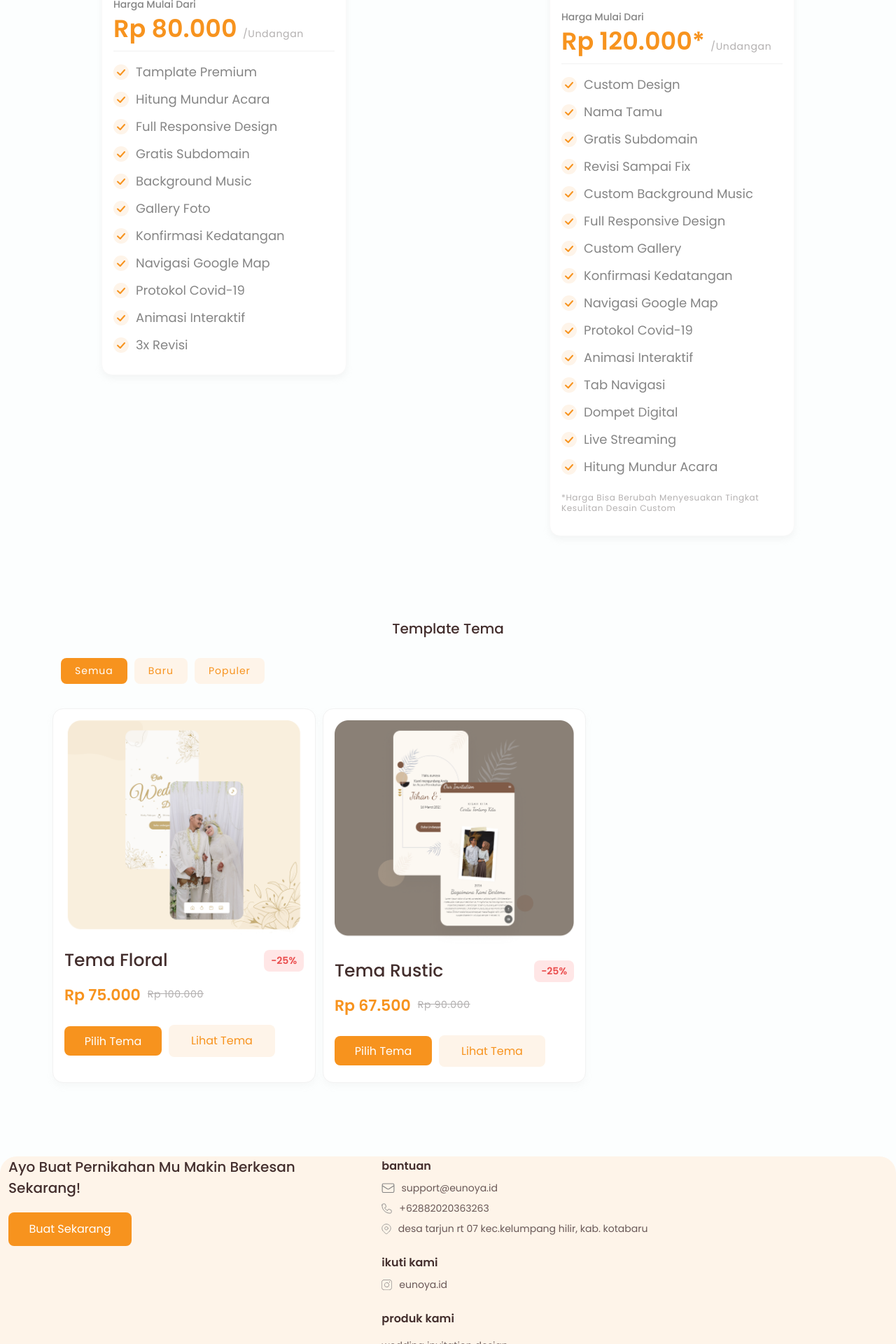
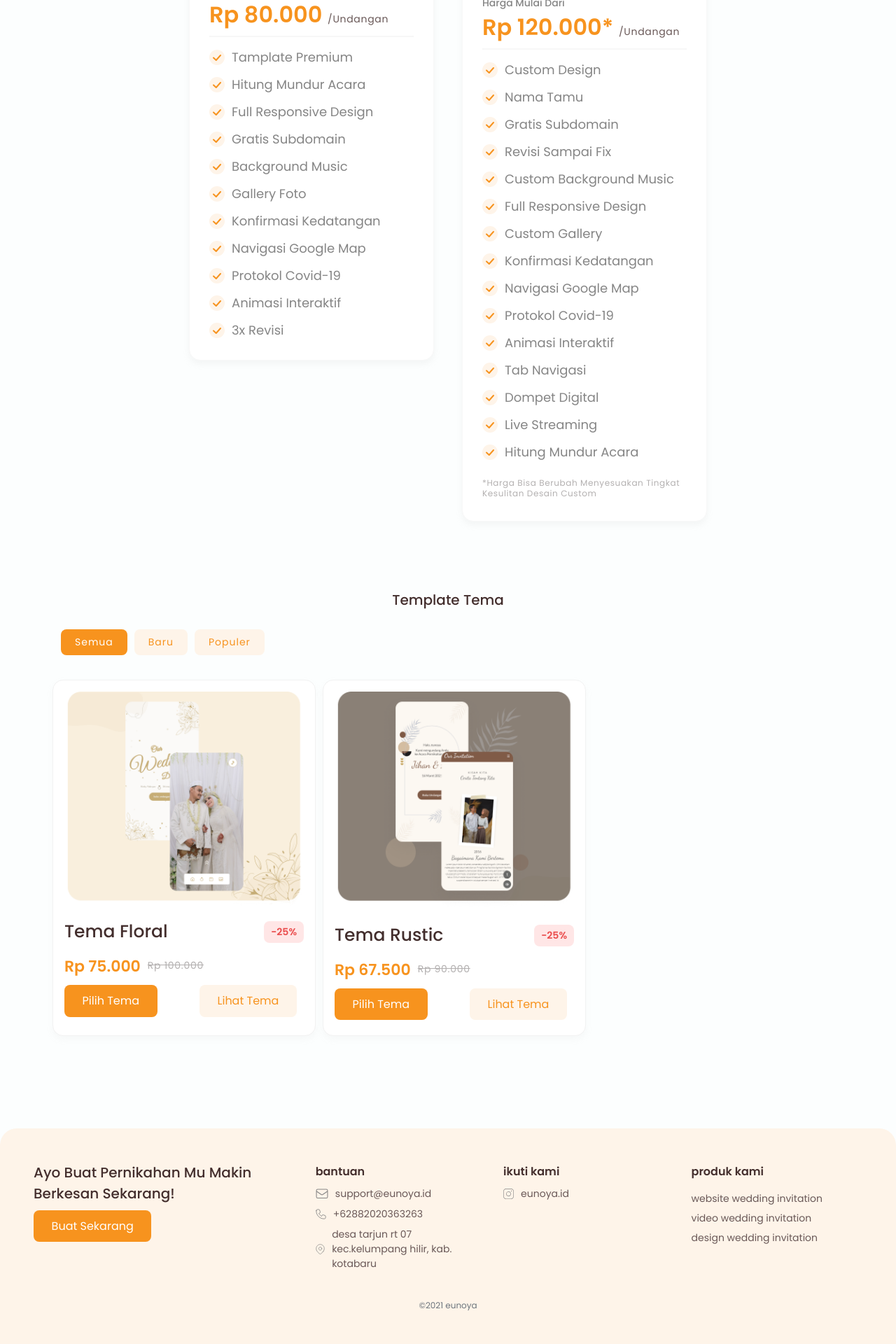
Before and after one commit to garudaputro/belajar-git, a PHP site: page /pages/web-invitation-wedding-themes/index.html in a window 1280 px wide. Shown: the part 1960-3880 px from the top of the page at 70% size. Run offline with PHP 8.4, Linux system fonts and the light colour scheme; some libraries are stand-ins or nearby versions.

Commit message:
fix layout web invitation

```diff
--- a/pages/web-invitation-wedding-themes/css/main.css
+++ b/pages/web-invitation-wedding-themes/css/main.css
@@ -314,9 +314,16 @@
 footer.section-footer {
   margin-top: 100px;
   background-color: var(--bg-card-color);
+  padding: 2em 2em 7em 2em;
   border-radius: 24px 24px 0 0;
   display: relative;
   z-index: 3;
+}
+
+@media (min-width: 768px) {
+  footer.section-footer {
+    padding: 3em;
+  }
 }
 
 footer.section-footer .text-ajakan h1 {
@@ -328,15 +335,12 @@ footer.section-footer .text-ajakan h1 {
   margin-bottom: 1em;
 }
 
-footer.section-footer .text-ajakan .btn-cta-primary {
-  padding: 12px 28px;
+footer.section-footer .text-ajakan .btn-cta-primary a {
+  padding: 0.7em 1.6em;
   background-color: var(--primary-color);
   border-radius: 8px;
   width: 11em;
   text-align: center;
-}
-
-footer.section-footer .text-ajakan .btn-cta-primary a {
   font-size: 16px;
   line-height: 24px;
   text-transform: capitalize;
@@ -353,12 +357,7 @@ footer.section-footer .services {
   }
 }
 
-footer.section-footer .services ul {
-  list-style: none;
-  padding-left: 0px;
-}
-
-footer.section-footer .services ul li h4 {
+footer.section-footer .services .row h4 {
   font-size: 16px;
   line-height: 27px;
   color: var(--header-text-color);
@@ -366,7 +365,7 @@ footer.section-footer .services ul li h4 {
   text-transform: lowercase;
 }
 
-footer.section-footer .services ul li a {
+footer.section-footer .services .row a {
   font-size: 14px;
   line-height: 21px;
   color: var(--title-color);
@@ -375,12 +374,12 @@ footer.section-footer .services ul li a {
   text-transform: lowercase;
 }
 
-footer.section-footer .services ul li img {
+footer.section-footer .services .row img {
   height: 15px;
   margin-right: 10px;
 }
 
-footer.section-footer .produk {
+.produk {
   -webkit-box-orient: vertical;
   -webkit-box-direction: normal;
       -ms-flex-direction: column;
@@ -390,11 +389,11 @@ footer.section-footer .produk {
   display: flex;
 }
 
-footer.section-footer .produk a {
+.produk a {
   margin: 0.5em 0;
 }
 
-footer.section-footer .copyright {
+.copyright {
   font-size: 12px;
 }
 
@@ -609,7 +608,6 @@ section.our-offer .right .offer .why-us .desc p {
 }
 
 section.section-pricelist {
-  padding: 0;
   margin-bottom: 100px;
   margin-top: 100px;
 }
@@ -623,31 +621,34 @@ section.section-pricelist .header-text h1 {
   margin-bottom: 20px;
 }
 
-section.section-pricelist .wrap-card {
+section.section-pricelist .row {
+  -webkit-box-pack: center;
+      -ms-flex-pack: center;
+          justify-content: center;
   display: -webkit-box;
   display: -ms-flexbox;
   display: flex;
-  -ms-flex-wrap: wrap;
-      flex-wrap: wrap;
-  -webkit-box-pack: center;
-      -ms-flex-pack: center;
-          justify-content: center;
 }
 
-section.section-pricelist .wrap-card .card {
+section.section-pricelist .row .card {
   border: 1px solid #f8f8f8;
   -webkit-box-shadow: 0px 5px 10px rgba(209, 209, 209, 0.2);
           box-shadow: 0px 5px 10px rgba(209, 209, 209, 0.2);
   margin: 20px auto;
   width: 350px;
-  border-radius: 15px;
-  position: relative;
+  border-radius: 16px;
   height: -webkit-max-content;
   height: -moz-max-content;
   height: max-content;
 }
 
-section.section-pricelist .wrap-card .card .card-body span.diminati {
+@media (min-width: 992px) {
+  section.section-pricelist .row .card {
+    margin: 0 20px;
+  }
+}
+
+section.section-pricelist .row .card .card-body span.diminati {
   background-color: #f7931e;
   border-radius: 0 0 15px 15px;
   padding: 5px 20px;
@@ -659,7 +660,7 @@ section.section-pricelist .wrap-card .card .card-body span.diminati {
           transform: translate(-50%, -50%);
 }
 
-section.section-pricelist .wrap-card .card .card-body .card-title {
+section.section-pricelist .row .card .card-body .card-title {
   text-transform: uppercase;
   padding-top: 2em;
   font-weight: 700;
@@ -669,11 +670,11 @@ section.section-pricelist .wrap-card .card .card-body .card-title {
   color: #432e2d;
 }
 
-section.section-pricelist .wrap-card .card .card-body .price {
+section.section-pricelist .row .card .card-body .price {
   margin-top: 20px;
 }
 
-section.section-pricelist .wrap-card .card .card-body .price h5 {
+section.section-pricelist .row .card .card-body .price h5 {
   margin-bottom: 0px;
   font-size: 14px;
   line-height: 21px;
@@ -681,36 +682,36 @@ section.section-pricelist .wrap-card .card .card-body .price h5 {
   color: #858585;
 }
 
-section.section-pricelist .wrap-card .card .card-body .price h3 {
+section.section-pricelist .row .card .card-body .price h3 {
   margin-top: 10px;
   font-weight: 600;
-  font-size: 35px;
+  font-size: 32px;
   line-height: 27px;
   text-transform: capitalize;
-  color: #f7931e;
+  color: var(--primary-color);
 }
 
-section.section-pricelist .wrap-card .card .card-body .price h3 span {
+section.section-pricelist .row .card .card-body .price h3 span {
   font-weight: 400;
   font-size: 14px;
   line-height: 15px;
   letter-spacing: 0.05em;
-  color: #b3b0b0;
+  color: var(--title-color);
 }
 
-section.section-pricelist .wrap-card .card .card-body hr {
+section.section-pricelist .row .card .card-body hr {
   border: 1px solid #e2e2e2;
 }
 
-section.section-pricelist .wrap-card .card .card-body .features-list .feature {
+section.section-pricelist .row .card .card-body .features-list .feature {
   margin: 15px 0;
 }
 
-section.section-pricelist .wrap-card .card .card-body .features-list .feature .ic-check {
+section.section-pricelist .row .card .card-body .features-list .feature .ic-check {
   margin-right: 10px;
 }
 
-section.section-pricelist .wrap-card .card .card-body .features-list .feature p {
+section.section-pricelist .row .card .card-body .features-list .feature p {
   -ms-flex-item-align: center;
       -ms-grid-row-align: center;
       align-self: center;
@@ -721,11 +722,11 @@ section.section-pricelist .wrap-card .card .card-body .features-list .feature p
   color: #858585;
 }
 
-section.section-pricelist .wrap-card .card.custom-design .card-title {
+section.section-pricelist .row .card.custom-design .card-title {
   padding-top: 1.5em;
 }
 
-section.section-pricelist .wrap-card .card.custom-design .features-list .note p {
+section.section-pricelist .row .card.custom-design .features-list .note p {
   font-weight: normal;
   font-size: 12px;
   line-height: 15px;
@@ -794,6 +795,7 @@ section.wedding-themes .product .card-product {
   border-radius: 15px;
   width: 350px;
   padding: 1em;
+  margin-bottom: 2em;
 }
 
 @media (min-width: 768px) {
@@ -904,11 +906,10 @@ section.wedding-themes .product .card-product .card-body .harga span {
 }
 
 section.wedding-themes .product .card-product .card-body .btn-card {
+  margin: 1em 0;
   display: -webkit-box;
   display: -ms-flexbox;
   display: flex;
-  margin-top: 2em;
-  margin-bottom: 1em;
   -webkit-box-pack: justify;
       -ms-flex-pack: justify;
           justify-content: space-between;
@@ -916,26 +917,27 @@ section.wedding-themes .product .card-product .card-body .btn-card {
 
 @media (min-width: 768px) {
   section.wedding-themes .product .card-product .card-body .btn-card {
-    -webkit-box-pack: inherit;
-        -ms-flex-pack: inherit;
-            justify-content: inherit;
+    -ms-grid-column-align: unset;
+        justify-self: unset;
   }
 }
 
 section.wedding-themes .product .card-product .card-body .btn-card .btn-pilih-tema a {
-  background-color: #f7931e;
-  padding: 0.6em 1.8em;
+  padding: 0.7em 1.6em;
+  background-color: var(--primary-color);
   border-radius: 8px;
-  color: white;
-  margin-right: 10px;
-  text-decoration: none;
+  width: 11em;
+  text-align: center;
+  font-size: 16px;
+  line-height: 24px;
   text-transform: capitalize;
+  color: var(--white);
 }
 
 section.wedding-themes .product .card-product .card-body .btn-card .btn-lihat-tema a {
   background-color: var(--bg-card-color);
   text-transform: capitalize;
-  padding: 0.7em 2em;
+  padding: 0.7em 1.6em;
   border-radius: 8px;
   color: var(--primary-color);
   margin-right: 10px;
@@ -983,15 +985,12 @@ section.wedding-themes footer.section-footer .text-ajakan h1 {
   color: var(--header-text-color);
 }
 
-section.wedding-themes footer.section-footer .text-ajakan .btn-cta-primary {
-  padding: 12px 28px;
+section.wedding-themes footer.section-footer .text-ajakan .btn-cta-primary a {
+  padding: 0.7em 1.6em;
   background-color: var(--primary-color);
   border-radius: 8px;
   width: 11em;
   text-align: center;
-}
-
-section.wedding-themes footer.section-footer .text-ajakan .btn-cta-primary a {
   font-size: 16px;
   line-height: 24px;
   text-transform: capitalize;
--- a/pages/web-invitation-wedding-themes/css/main.scss
+++ b/pages/web-invitation-wedding-themes/css/main.scss
@@ -180,7 +180,6 @@ section.our-offer {
 
 // pricelist
 section.section-pricelist {
-  padding: 0;
   margin-bottom: 100px;
   margin-top: 100px;
   .header-text {
@@ -193,18 +192,20 @@ section.section-pricelist {
       margin-bottom: 20px;
     }
   }
-  .wrap-card {
+  .row {
+    justify-content: center;
     display: flex;
-    flex-wrap: wrap;
-    justify-content: center;
     .card {
       border: 1px solid #f8f8f8;
       box-shadow: 0px 5px 10px rgba(209, 209, 209, 0.2);
       margin: 20px auto;
       width: 350px;
-      border-radius: 15px;
-      position: relative;
+      border-radius: 16px;
       height: max-content;
+      @include media-breakpoint-up(lg) {
+        margin: 0 20px;
+      }
+
       .card-body {
         span.diminati {
           background-color: #f7931e;
@@ -237,17 +238,17 @@ section.section-pricelist {
           h3 {
             margin-top: 10px;
             font-weight: 600;
-            font-size: 35px;
+            font-size: 32px;
             line-height: 27px;
             text-transform: capitalize;
-            color: #f7931e;
+            color: var(--primary-color);
 
             span {
               font-weight: 400;
               font-size: 14px;
               line-height: 15px;
               letter-spacing: 0.05em;
-              color: #b3b0b0;
+              color: var(--title-color);
             }
           }
         }
--- a/pages/web-invitation-wedding-themes/index.html
+++ b/pages/web-invitation-wedding-themes/index.html
@@ -269,16 +269,209 @@
     <!-- pricelist -->
     <section class="section-pricelist" id="selector-pricelist" data-aos="fade-up" data-aos-duration="1000"
       data-aos-anchor-placement="top-bottom">
-      <div class="header-text" data-aos="fade-up" data-aos-delay="50" data-aos-duration="1000">
-        <h3>Pricelist</h3>
+      <div class="container">
+        <div class="header-text" data-aos="fade-up" data-aos-delay="50" data-aos-duration="1000">
+          <h3>Pricelist</h3>
+        </div>
+        <div class="row">
+          <div class="card col-sm-12 col-md-6">
+            <div class="card-body">
+              <div class="card-title">
+                web wedding invitation
+              </div>
+              <div class="price">
+                <h5>harga mulai dari</h5>
+                <h3>Rp 80.000 <span>/undangan</span></h3>
+              </div>
+              <hr>
+              <div class="features-list">
+                <div class="feature d-flex">
+                  <div class="ic-check">
+                    <img src="assets/ic_check.svg" alt="">
+                  </div>
+                  <p>tamplate premium</p>
+                </div>
+                <div class="feature d-flex">
+                  <div class="ic-check">
+                    <img src="assets/ic_check.svg" alt="">
+                  </div>
+                  <p>hitung mundur acara</p>
+                </div>
 
+                <div class="feature d-flex">
+                  <div class="ic-check">
+                    <img src="assets/ic_check.svg" alt="">
+                  </div>
+                  <p>full responsive design</p>
+                </div>
+                <div class="feature d-flex">
+                  <div class="ic-check">
+                    <img src="assets/ic_check.svg" alt="">
+                  </div>
+                  <p>gratis subdomain</p>
+                </div>
+                <div class="feature d-flex">
+                  <div class="ic-check">
+                    <img src="assets/ic_check.svg" alt="">
+                  </div>
+                  <p>background music</p>
+                </div>
+                <div class="feature d-flex">
+                  <div class="ic-check">
+                    <img src="assets/ic_check.svg" alt="">
+                  </div>
+                  <p>gallery foto</p>
+                </div>
+                <div class="feature d-flex">
+                  <div class="ic-check">
+                    <img src="assets/ic_check.svg" alt="">
+                  </div>
+                  <p>konfirmasi kedatangan</p>
+                </div>
+                <div class="feature d-flex">
+                  <div class="ic-check">
+                    <img src="assets/ic_check.svg" alt="">
+                  </div>
+                  <p>navigasi google map </p>
+                </div>
+                <div class="feature d-flex">
+                  <div class="ic-check">
+                    <img src="assets/ic_check.svg" alt="">
+                  </div>
+                  <p>protokol covid-19 </p>
+                </div>
+                <div class="feature d-flex">
+                  <div class="ic-check">
+                    <img src="assets/ic_check.svg" alt="">
+                  </div>
+                  <p>animasi interaktif</p>
+                </div>
+
+                <div class="feature d-flex">
+                  <div class="ic-check">
+                    <img src="assets/ic_check.svg" alt="">
+                  </div>
+                  <p>3x revisi</p>
+                </div>
+              </div>
+            </div>
+
+          </div>
+          <div class="card custom-design col-sm-12 col-md-6">
+            <div class="card-body">
+              <span class="diminati">paling diminati</span>
+              <div class="card-title">
+                custom web wedding invitation
+              </div>
+              <div class="price">
+                <h5>harga mulai dari</h5>
+                <h3>Rp 120.000* <span>/undangan</span></h3>
+              </div>
+              <hr>
+              <div class="features-list">
+                <div class="feature d-flex">
+                  <div class="ic-check">
+                    <img src="assets/ic_check.svg" alt="">
+                  </div>
+                  <p>custom design</p>
+                </div>
+                <div class="feature d-flex">
+                  <div class="ic-check">
+                    <img src="assets/ic_check.svg" alt="">
+                  </div>
+                  <p>nama tamu</p>
+                </div>
+                <div class="feature d-flex">
+                  <div class="ic-check">
+                    <img src="assets/ic_check.svg" alt="">
+                  </div>
+                  <p>gratis subdomain</p>
+                </div>
+                <div class="feature d-flex">
+                  <div class="ic-check">
+                    <img src="assets/ic_check.svg" alt="">
+                  </div>
+                  <p>revisi sampai fix</p>
+                </div>
+                <div class="feature d-flex">
+                  <div class="ic-check">
+                    <img src="assets/ic_check.svg" alt="">
+                  </div>
+                  <p>Custom background music</p>
+                </div>
+                <div class="feature d-flex">
+                  <div class="ic-check">
+                    <img src="assets/ic_check.svg" alt="">
+                  </div>
+                  <p>full responsive design</p>
+                </div>
+                <div class="feature d-flex">
+                  <div class="ic-check">
+                    <img src="assets/ic_check.svg" alt="">
+                  </div>
+                  <p>custom gallery</p>
+                </div>
+                <div class="feature d-flex">
+                  <div class="ic-check">
+                    <img src="assets/ic_check.svg" alt="">
+                  </div>
+                  <p>konfirmasi kedatangan</p>
+                </div>
+                <div class="feature d-flex">
+                  <div class="ic-check">
+                    <img src="assets/ic_check.svg" alt="">
+                  </div>
+                  <p>navigasi google map </p>
+                </div>
+                <div class="feature d-flex">
+                  <div class="ic-check">
+                    <img src="assets/ic_check.svg" alt="">
+                  </div>
+                  <p>protokol covid-19 </p>
+                </div>
+                <div class="feature d-flex">
+                  <div class="ic-check">
+                    <img src="assets/ic_check.svg" alt="">
+                  </div>
+                  <p>animasi interaktif</p>
+                </div>
+                <div class="feature d-flex">
+                  <div class="ic-check">
+                    <img src="assets/ic_check.svg" alt="">
+                  </div>
+                  <p>tab navigasi</p>
+                </div>
+
+                <div class="feature d-flex">
+                  <div class="ic-check">
+                    <img src="assets/ic_check.svg" alt="">
+                  </div>
+                  <p>dompet digital</p>
+                </div>
+                <div class="feature d-flex">
+                  <div class="ic-check">
+                    <img src="assets/ic_check.svg" alt="">
+                  </div>
+                  <p>live streaming</p>
+                </div>
+                <div class="feature d-flex">
+                  <div class="ic-check">
+                    <img src="assets/ic_check.svg" alt="">
+                  </div>
+                  <p>hitung mundur acara</p>
+                </div>
+                <div class="note">
+                  <p>*harga bisa berubah menyesuakan tingkat kesulitan desain custom</p>
+                </div>
+              </div>
+            </div>
+          </div>
+        </div>
       </div>
 
-      <div class="wrap-card">
-
+      <!-- <div class="wrap-card">
         <div class="card" data-aos="fade-up" data-aos-delay="100" data-aos-duration="1000">
           <div class="card-body">
-
             <div class="card-title">
               web wedding invitation
             </div>
@@ -349,15 +542,12 @@
                 </div>
                 <p>animasi interaktif</p>
               </div>
-
               <div class="feature d-flex">
                 <div class="ic-check">
                   <img src="assets/ic_check.svg" alt="">
                 </div>
                 <p>3x revisi</p>
               </div>
-
-
             </div>
           </div>
         </div>
@@ -474,7 +664,7 @@
           </div>
         </div>
 
-      </div>
+      </div> -->
     </section>
 
     <!-- wedding themes -->
@@ -488,7 +678,6 @@
           <li class="list " data-filter="baru" data-aos="fade-up" data-aos-duration="1200">baru</li>
           <li class="list " data-filter="populer" data-aos="fade-up" data-aos-duration="1000">populer</li>
         </ul>
-
         <div class="product">
           <div class="row justify-content-around">
             <div class="card-product item-box populer baru  col-6 col-md-6 col-lg-4" data-aos="fade-up" delay="200"
@@ -519,7 +708,6 @@
 
                 </div>
               </div>
-
             </div>
             <div class="card-product item-box baru col-6 col-md-6 col-lg-4" data-aos="fade-up" data-aos-delay="250"
               data-aos-duration="1000">
@@ -560,22 +748,19 @@
     </section>
   </main>
 
-
-
-  <!-- footer -->
   <!-- footer -->
   <footer class="section-footer container-fluid">
     <div class="content">
       <div class="row">
-        <div class="text-ajakan col-md-5 col-sm-12">
+        <div class="text-ajakan col-md-4 col-sm-12">
           <h1>ayo buat pernikahan mu makin berkesan sekarang!</h1>
           <div class="btn-cta-primary">
             <a href="https://wa.me/62882020363263?text=Hallo eunoya">buat sekarang</a>
           </div>
         </div>
-        <div class="services col-md-7 col-sm-12">
-          <ul>
-            <li>
+        <div class="services col-md-8 col-sm-12">
+          <div class="row">
+            <div class="col-sm-12 col-md-4">
               <div class="bantuan mb-4">
                 <h4>bantuan</h4>
                 <div class="d-flex mb-2 email">
@@ -591,30 +776,25 @@
                   <a href="#">desa tarjun rt 07 kec.kelumpang hilir, kab. kotabaru</a>
                 </div>
               </div>
-            </li>
-            <li>
+            </div>
+            <div class="col-sm-12 col-md-4">
               <div class="ikuti mb-4">
                 <h4>ikuti kami</h4>
-                <!-- <div class="d-flex mb-2 tiktok">
-                    <img src="assets/ic_tiktok.svg" class="align-self-center" alt="">
-                    <a>eunoya.id</a>
-                  </div> -->
                 <div class="d-flex mb-2 instagram">
                   <img src="assets/ic_instagram.svg" class="align-self-center" alt="">
                   <a href="https://www.instagram.com/eunoya.id/">eunoya.id</a>
                 </div>
               </div>
-            </li>
-            <li>
+            </div>
+            <div class="col-sm-12 col-md-4">
               <div class="produk mb-4">
                 <h4>produk kami</h4>
-                <a href="#">wedding invitation design</a>
-                <a href="#">wedding invitation video</a>
-                <a href="#">wedding invitation illustration</a>
+                <a href="#">website wedding invitation </a>
+                <a href="#">video wedding invitation</a>
+                <a href="#">design wedding invitation</a>
               </div>
-            </li>
-          </ul>
-
+            </div>
+          </div>
 
         </div>
       </div>
```
Also changed, not shown: css/_buttons.scss (+6 -7 lines), css/_card-product.scss (+4 -12 lines), css/_footer.scss (+5 -6 lines), css/main.css (+18 -22 lines), pages/video-invitation-wedding-themes/css/main.css (+4 -10 lines), pages/web-invitation-wedding-themes/assets/img_tema_rustic.png, 3 other files.
